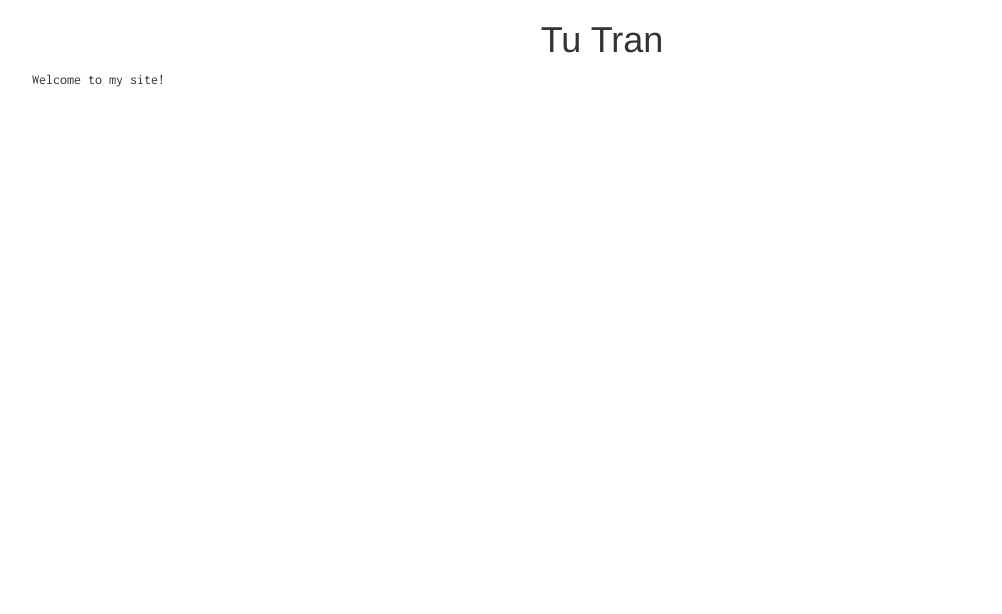
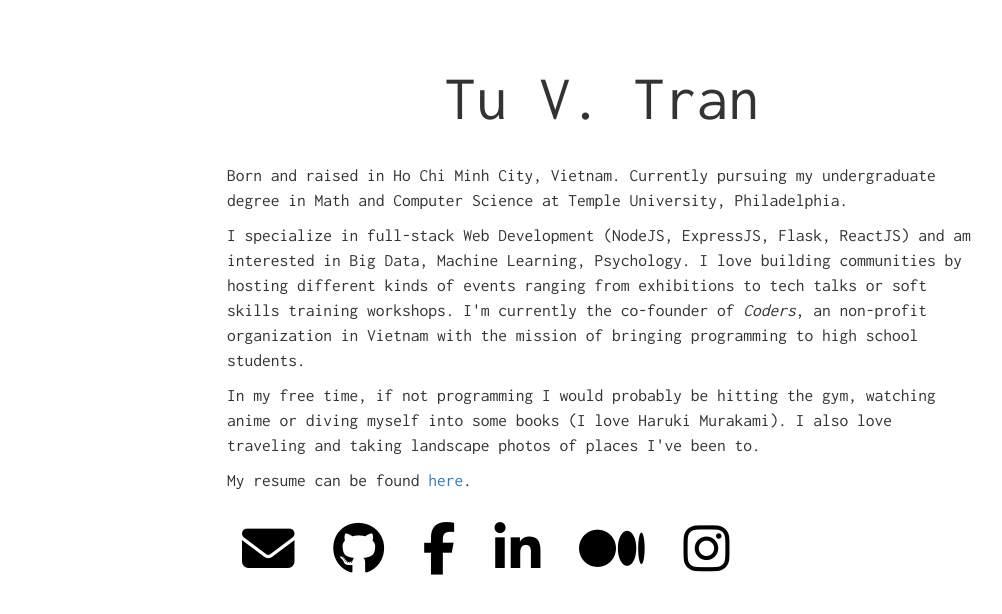
Before and after one commit to tuvtran/tuvtran.github.io, a plain HTML site: page index.html in a window 1280 px wide. Shown: the whole page, without its empty margins (38-1040 px from the left). Drawn offline with nearby package versions, Linux system fonts and the light colour scheme.

Commit message:
Complete basic layout

```diff
--- a/index.html
+++ b/index.html
@@ -6,8 +6,6 @@
       <title>Tu V. Tran</title>
       <meta name="description" content="">
       <meta name="viewport" content="width=device-width, initial-scale=1">
-
-      <link rel="apple-touch-icon" href="apple-touch-icon.png">
 
       <!-- JQuery -->
       <script src="https://code.jquery.com/jquery-1.12.0.min.js"></script>
@@ -21,13 +19,13 @@
 
       <!-- Latest compiled and minified JavaScript -->
       <script src="https://maxcdn.bootstrapcdn.com/bootstrap/3.3.7/js/bootstrap.min.js" integrity="sha384-Tc5IQib027qvyjSMfHjOMaLkfuWVxZxUPnCJA7l2mCWNIpG9mGCD8wGNIcPD7Txa" crossorigin="anonymous"></script>
+      <script src="https://use.fontawesome.com/634ba7a49b.js"></script>
 
       <!-- Custom fonts-->
       <link href='https://fonts.googleapis.com/css?family=Inconsolata' rel='stylesheet' type='text/css'>
 
       <!-- CSS files -->
       <link rel="stylesheet" href="static/css/main.css">
-      <script src="https://use.fontawesome.com/634ba7a49b.js"></script>
     </head>
     <body>
       <!--[if lt IE 8]>
@@ -35,15 +33,29 @@
       <![endif]-->
 
       <!-- Add your site or application content here -->
-      <div class="container">
-        <div class="row">
-          <h1 class="text-center">Tu Tran</h1>
-        </div>
-        <div class="row">
-          <div class="col-md-4">
-          <p>Welcome to my site!</p>
+      <header class="main-header">
+        <h1 id="name" class="text-center">Tu V. Tran</h1>
+      </header>
+
+      <section id="main-content">
+        <div class="container-fluid">
+          <p>Born and raised in Ho Chi Minh City, Vietnam. Currently pursuing my undergraduate degree in Math and Computer Science at Temple University, Philadelphia.</p>
+
+          <p>I specialize in full-stack Web Development (NodeJS, ExpressJS, Flask, ReactJS) and am interested in Big Data, Machine Learning, Psychology. I love building communities by hosting different kinds of events ranging from exhibitions to tech talks or soft skills training workshops. I'm currently the co-founder of <i>Coders</i>, an non-profit organization in Vietnam with the mission of bringing programming to high school students.</p>
+
+          <p>In my free time, if not programming I would probably be hitting the gym, watching anime or diving myself into some books (I love Haruki Murakami). I also love traveling and taking landscape photos of places I've been to.</p>
+
+          <p>My resume can be found <a href="static/TU_TRAN_TEMPLE.pdf">here</a>.</p>
+
+          <div id="social-buttons">
+            <a href="mailto:tuvtran97@gmail.com"><i class="fa fa-envelope fa-3x icons"></i></a>
+            <a href="https://github.com/tuvttran"><i class="fa fa-github fa-3x icons"></i></a>
+            <a href="https://facebook.com/tuvttran"><i class="fa fa-facebook fa-3x icons"></i></a>
+            <a href="http://linkedin.com/in/tutran97"><i class="fa fa-linkedin fa-3x icons"></i></a>
+            <a href="http://medium.com/@tuvttran"><i class="fa fa-medium fa-3x icons"></i></a>
+            <a href="https://instagram.com/hacknrk"><i class="fa fa-instagram fa-3x icons"></i></a>
           </div>
         </div>
-      </div>
+      </section>
     </body>
 </html>
--- a/static/css/main.css
+++ b/static/css/main.css
@@ -1,3 +1,37 @@
-body div div div {
+div {
+  display: block;
+}
+
+#name {
+  margin-top: 5%;
+  font-size: 4.5em;
   font-family: Inconsolata;
 }
+
+#main-content {
+  font-family: Inconsolata;
+  font-size: 1.25em;
+  max-width: 800px;
+  margin-top: 30px;
+  margin-left: auto;
+  margin-right: auto;
+  padding-right: 10px;
+  padding-left: 10px;
+  border: 10px;
+}
+
+#social-buttons {
+  margin-top: 30px;
+  margin-right: auto;
+  margin-left: auto;
+}
+
+.icons {
+  margin-right: 2%;
+  margin-left: 2%;
+  color: black;
+}
+
+.icons:hover {
+  color: pink;
+}
```
Also changed, not shown: 1 other file.
